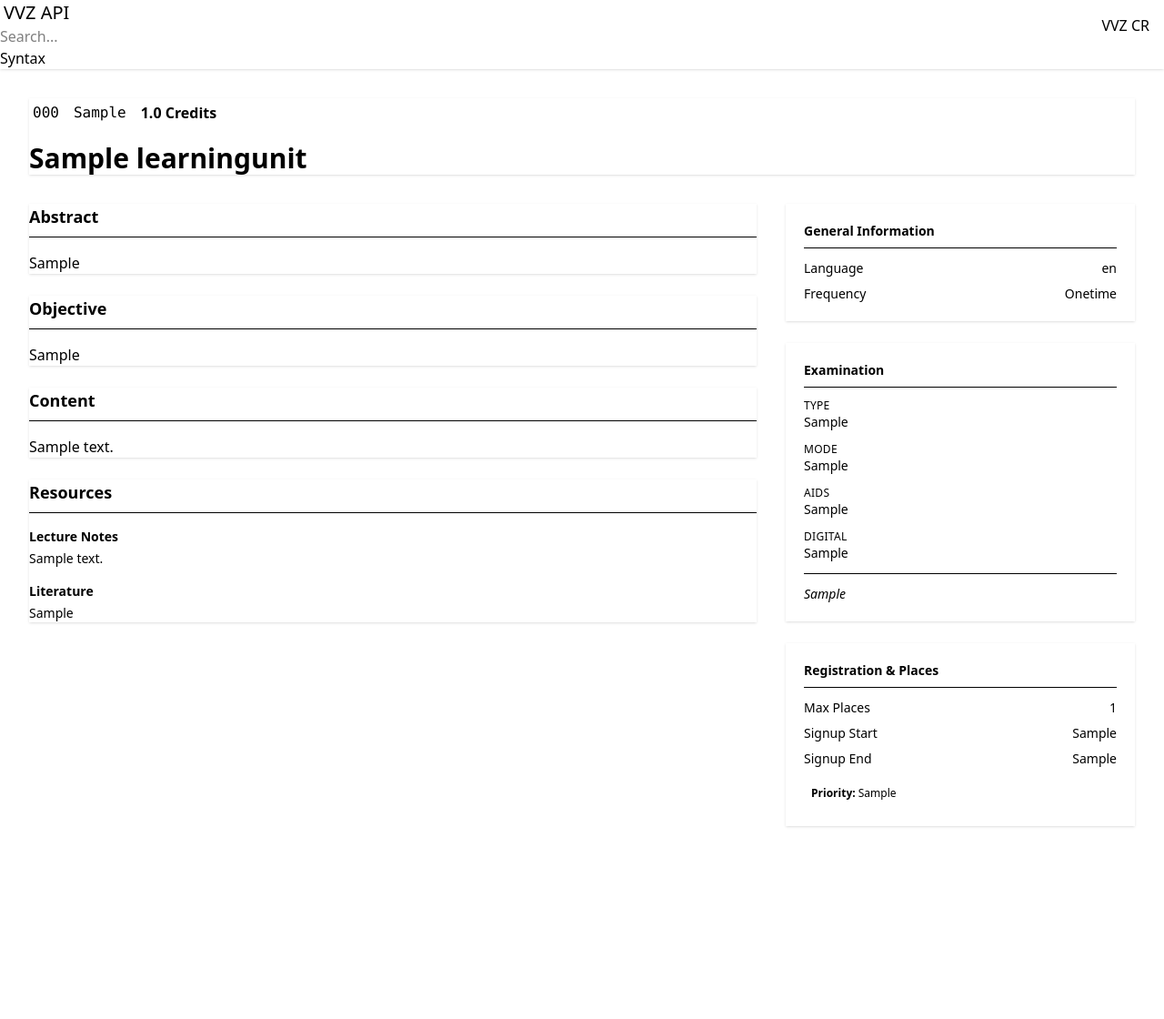
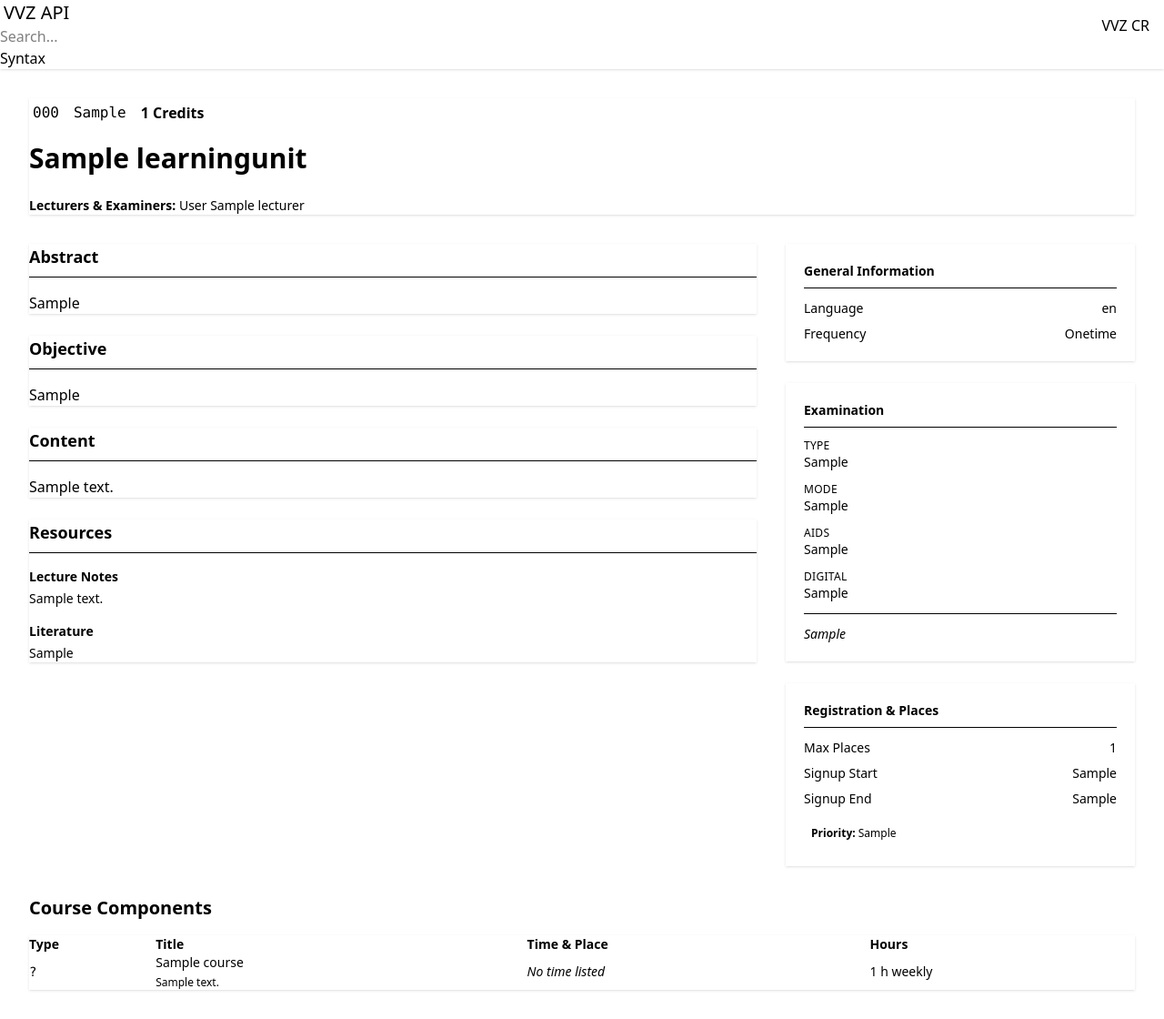
Before and after one commit to markbeep/vvzapi, a FastAPI app: page /unit/1 in a window 1280 px wide. Shown: the whole page at 91% size. Before the commit the page ends 909 px from the top, so only its background shows below. Run offline with FastAPI, Linux system fonts and the light colour scheme; tables that the repository leaves empty hold one stand-in row (values such as "Sample post"); parts of the project's set-up code (start-up, migrations or seed data) failed here and were passed over; some libraries are stand-ins or nearby versions.

Commit message:
feat(api): add courses and lecturers to unit details page

```diff
--- a/api/main.py
+++ b/api/main.py
@@ -1,7 +1,8 @@
-from typing import Annotated, Any
+from typing import Annotated, Any, cast
 
 from fastapi import Depends, FastAPI, Query, Request
 from jinja2 import Environment, FileSystemLoader
+from sqlmodel import Session, col, select
 from starlette.background import BackgroundTask
 from fastapi.responses import (
     FileResponse,
@@ -17,6 +18,12 @@ import httpx
 from jinja2_htmlmin import minify_loader
 
 from api.env import Settings
+from api.models import (
+    Course,
+    Lecturer,
+    UnitExaminerLink,
+    UnitLecturerLink,
+)
 from api.routers.v1_router import router as v1_router
 from api.routers.v2_router import router as v2_router
 from api.routers.v2.search import QueryKey, search_units
@@ -42,6 +49,9 @@ templates = Jinja2Templates(
     )
 )
 templates.env.filters["pluralize"] = pluralize_dj  # pyright: ignore[reportUnknownMemberType]
+templates.env.filters["trim_float"] = (  # pyright: ignore[reportUnknownMemberType]
+    lambda x: round(cast(float, x), 3) if x % 1 else int(cast(float, x))  # pyright: ignore[reportUnknownLambdaType]
+)
 
 
 def send_analytics_event(request: Request):
@@ -131,15 +141,23 @@ async def root(
 @app.get("/unit/{unit_id}", include_in_schema=False)
 async def unit_detail(
     unit_id: int,
-    session: Annotated[Any, Depends(get_session)],
+    session: Annotated[Session, Depends(get_session)],
 ):
     unit = await get_unit(unit_id, session)
     if not unit:  # TODO: redirect to 404 page once implemented
         return HTMLResponse(status_code=404)
 
-    # lecturer_ids = await get_unit_lecturers(unit_id, session)
-    courses = []
-    lecturers = []
+    lecturers = session.exec(
+        select(Lecturer)
+        .join(UnitLecturerLink, col(UnitLecturerLink.lecturer_id) == Lecturer.id)
+        .where(UnitLecturerLink.unit_id == unit_id)
+    ).all()
+    examiners = session.exec(
+        select(Lecturer)
+        .join(UnitExaminerLink, col(UnitExaminerLink.lecturer_id) == Lecturer.id)
+        .where(UnitExaminerLink.unit_id == unit_id)
+    ).all()
+    courses = session.exec(select(Course).where(Course.unit_id == unit_id)).all()
 
     return templates.TemplateResponse(
         "unit_detail.html",
@@ -149,6 +167,7 @@ async def unit_detail(
             "unit": unit,
             "courses": courses,
             "lecturers": lecturers,
+            "examiners": examiners,
         },
     )
 
--- a/api/models.py
+++ b/api/models.py
@@ -465,6 +465,9 @@ class Lecturer(BaseModel, Overwriteable, table=True):
         sa_column=Column(INTEGER, nullable=False),
     )
 
+    def __str__(self) -> str:
+        return f"{self.surname} {self.name}"
+
 
 """
 
--- a/api/templates/results.html
+++ b/api/templates/results.html
@@ -95,7 +95,7 @@
 
                         {% if unit.credits %}
                         <span class="badge badge-info h-fit p-1">
-                            {{ unit.credits }} Credits
+                            {{ unit.credits|trim_float }} Credits
                         </span>
                         {% endif %}
 
--- a/api/templates/unit_detail.html
+++ b/api/templates/unit_detail.html
@@ -13,7 +13,7 @@
                         <span class="badge badge-neutral font-mono h-fit p-1">{{ unit.number }}</span>
                         <span class="badge badge-ghost font-mono h-fit p-1">{{ unit.semkez }}</span>
                         {% if unit.credits %}
-                        <span class="badge badge-success font-bold h-fit p-1">{{ unit.credits }}
+                        <span class="badge badge-success font-bold h-fit p-1"> {{ unit.credits|trim_float }}
                             Credits</span>
                         {% endif %}
                         {% if unit.departments %}
@@ -32,14 +32,27 @@
                     <h2 class="text-xl text-base-content/70 font-medium">{{ unit.title }}</h2>
                     {% endif %}
 
-                    {% if unit.lecturers or lecturers %}
+                    {% if lecturers %}
                     <div class="mt-4 text-sm text-base-content/80">
+                        {% if lecturers == examiners %}
+                        <span class="font-bold">Lecturers & Examiners: </span>
+                        {% else %}
                         <span class="font-bold">Lecturers: </span>
+                        {% endif %}
                         {% for lecturer in lecturers %}
                         <span class="mr-2">{{ lecturer.surname }}
                             {{ lecturer.name }}{% if not loop.last %},{% endif %}</span>
                         {% endfor %}
                     </div>
+                    {% if examiners and examiners != lecturers %}
+                    <div class="mt-4 text-sm text-base-content/80">
+                        <span class="font-bold">Examiners: </span>
+                        {% for lecturer in examiners %}
+                        <span class="mr-2">{{ lecturer.surname }}
+                            {{ lecturer.name }}{% if not loop.last %},{% endif %}</span>
+                        {% endfor %}
+                    </div>
+                    {% endif %}
                     {% endif %}
                 </div>
 
@@ -57,7 +70,7 @@
 
         <div class="grid grid-cols-1 lg:grid-cols-3 gap-8">
 
-            <div class="lg:col-span-2 space-y-6 [&>section>p]:whitespace-pre-wrap font-sans">
+            <div class="lg:col-span-2 space-y-6 [&>section>*>p]:whitespace-pre-wrap font-sans">
 
                 {% if unit.abstract or unit.abstract_english %}
                 <section class="card bg-base-100 shadow-sm">
@@ -281,8 +294,9 @@
                                     {% for slot in course.timeslots %}
                                     <li>
                                         <span class="font-semibold">{{ slot.day }}</span>
-                                        {{ slot.start }}-{{ slot.end }}
-                                        {% if slot.room %}<span class="text-primary">({{ slot.room }})</span>
+                                        {{ slot.weekday }} {{ slot.start_time }}-{{ slot.end_time }}
+                                        {% if slot.room %}<span class="text-primary">({{ slot.building }} {{ slot.floor
+                                            }} {{ slot.room }})</span>
                                         {% endif %}
                                     </li>
                                     {% endfor %}
@@ -292,7 +306,9 @@
                                 {% endif %}
                             </td>
                             <td class="text-base-content/70">
-                                {{ course.hours }} {{ course.hour_type.value if course.hour_type else 'h' }}
+                                {{ course.hours|trim_float }} h {{ "weekly" if
+                                course.hour_type.value
+                                == 1 else 'semesterly' }}
                             </td>
                         </tr>
                         {% endfor %}
```
Also changed, not shown: api/util/types.py (+22 -0 lines).
